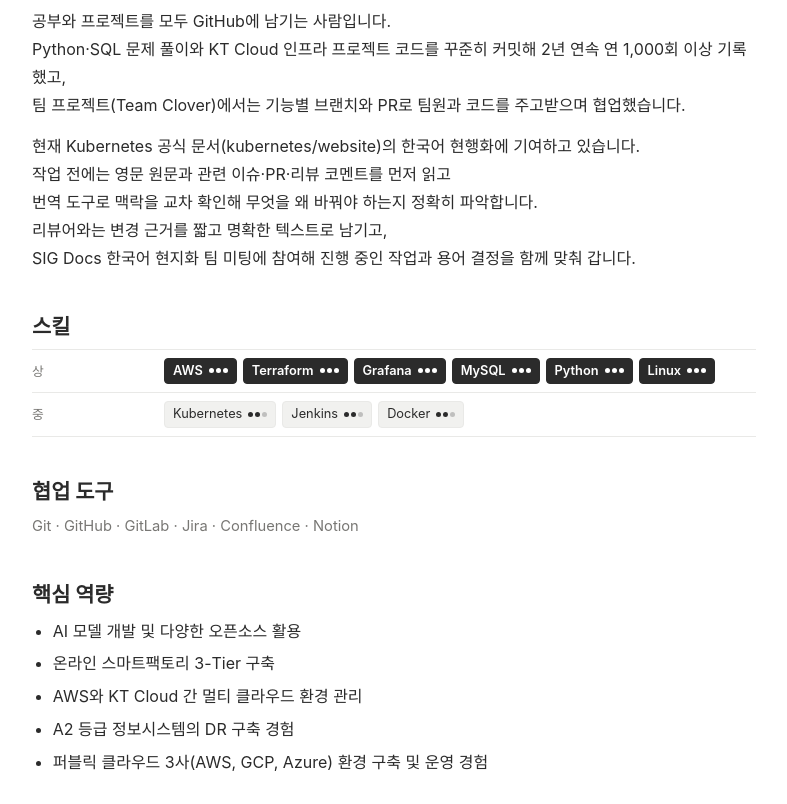
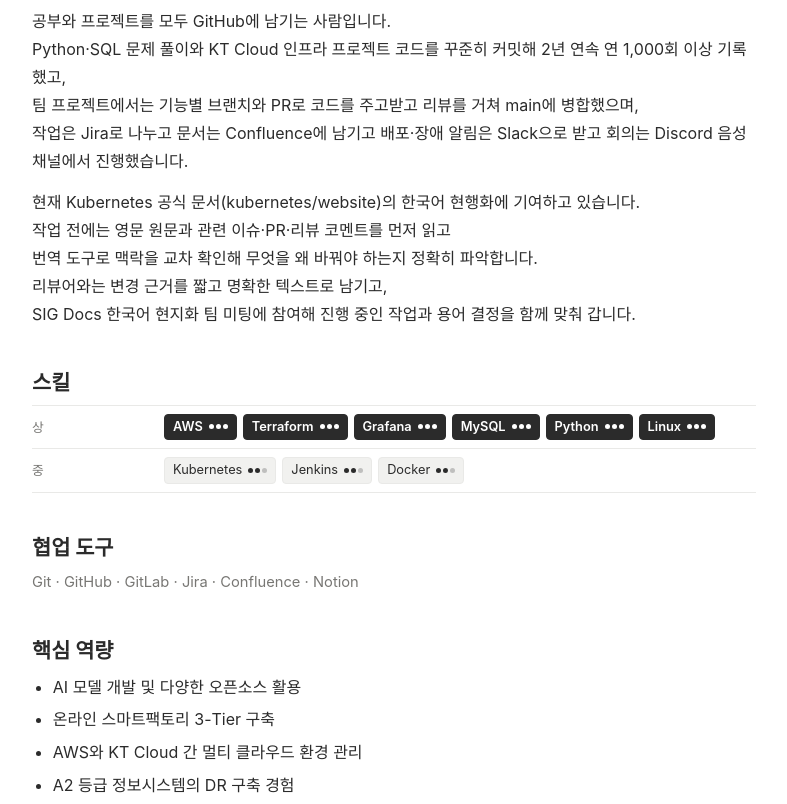
Before and after one commit to Bakseongung/Bakseongung.github.io, a plain HTML site: page index.html in a window 1280 px wide. Shown: the part 995-1799 px from the top of the page, without its empty margins (316-1103 px from the left). Drawn offline with Linux system fonts and the light colour scheme; a web font is replaced by a local one.

Commit message:
이력서 팀 협업 문장 구체화

```diff
--- a/index.html
+++ b/index.html
@@ -109,7 +109,7 @@ try { const t = localStorage.getItem('theme');
     <button class="car-btn next" type="button" aria-label="다음 이미지">&rsaquo;</button>
     <p class="car-count" aria-live="polite"></p>
   </div>
-  <p>공부와 프로젝트를 모두 GitHub에 남기는 사람입니다.<br>Python·SQL 문제 풀이와 KT Cloud 인프라 프로젝트 코드를 꾸준히 커밋해 2년 연속 연 1,000회 이상 기록했고,<br>팀 프로젝트(Team Clover)에서는 기능별 브랜치와 PR로 팀원과 코드를 주고받으며 협업했습니다.</p>
+  <p>공부와 프로젝트를 모두 GitHub에 남기는 사람입니다.<br>Python·SQL 문제 풀이와 KT Cloud 인프라 프로젝트 코드를 꾸준히 커밋해 2년 연속 연 1,000회 이상 기록했고,<br>팀 프로젝트에서는 기능별 브랜치와 PR로 코드를 주고받고 리뷰를 거쳐 main에 병합했으며,<br>작업은 Jira로 나누고 문서는 Confluence에 남기고 배포·장애 알림은 Slack으로 받고 회의는 Discord 음성 채널에서 진행했습니다.</p>
   <p>현재 Kubernetes 공식 문서(kubernetes/website)의 한국어 현행화에 기여하고 있습니다.<br>작업 전에는 영문 원문과 관련 이슈·PR·리뷰 코멘트를 먼저 읽고<br>번역 도구로 맥락을 교차 확인해 무엇을 왜 바꿔야 하는지 정확히 파악합니다.<br>리뷰어와는 변경 근거를 짧고 명확한 텍스트로 남기고,<br>SIG Docs 한국어 현지화 팀 미팅에 참여해 진행 중인 작업과 용어 결정을 함께 맞춰 갑니다.</p>
 
   <h2>스킬</h2>
```
